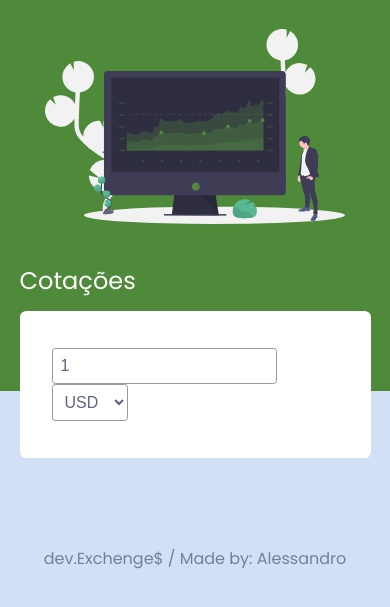
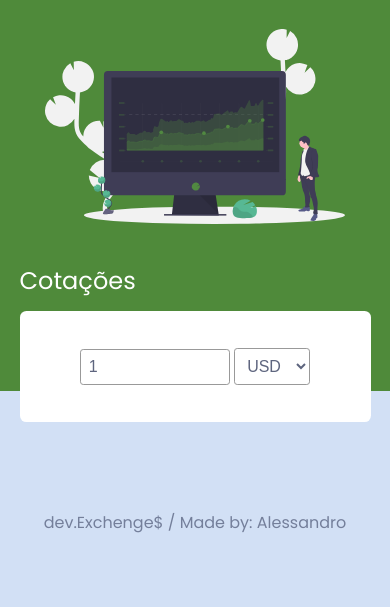
Before and after one commit to demarche1/Conversor-de-Moedas, a plain HTML site: page index.html in a window 390 px wide. Shown: the part 83-690 px from the top of the page. Drawn offline with Linux system fonts and the light colour scheme; no server answers.

Commit message:
Media Queries

```diff
--- a/style.css
+++ b/style.css
@@ -104,3 +104,9 @@ footer{
     color: var(--dark-blue);
     opacity: .6;
 }
+
+@media screen and (max-width: 450px){
+    .card [type="number"]{
+        width: 150px;
+    }
+}
```
